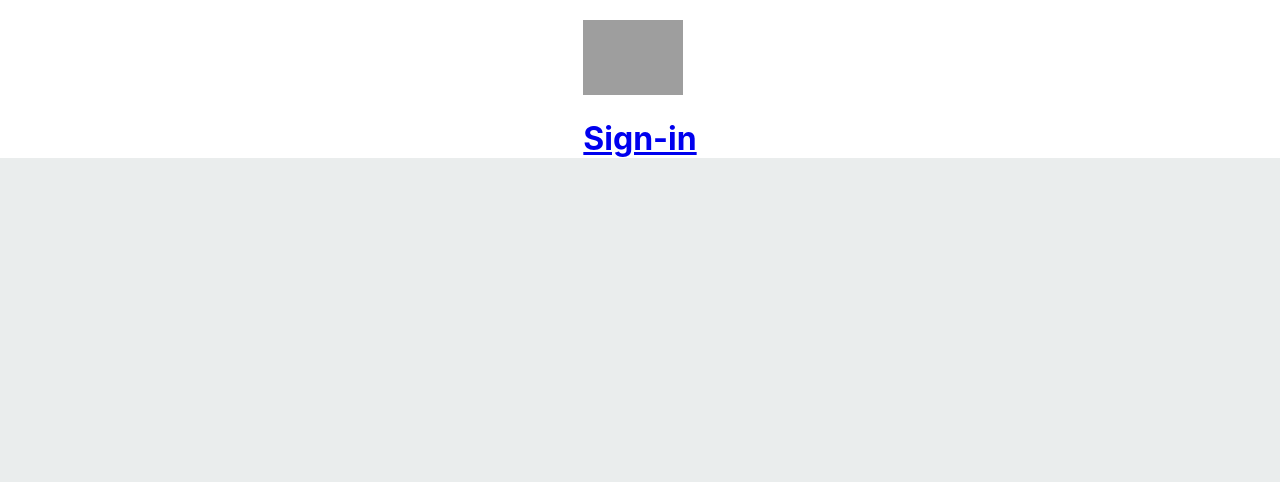
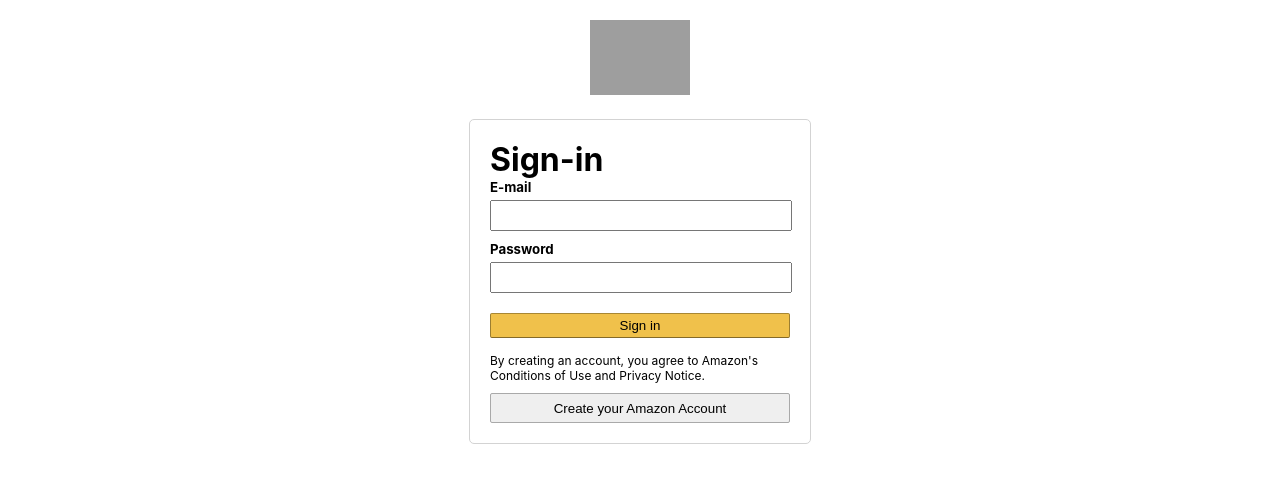
Before and after one commit to atemkumado/amazone-clone, a React (Create React App) app: page /login in a window 1280 px wide. Shown: the top 482 px of the page. Built offline with nearby package versions, Linux system fonts and the light colour scheme; grey boxes are pictures that could not be loaded.

Commit message:
configure firebase

```diff
--- a/package.json
+++ b/package.json
@@ -6,6 +6,7 @@
     "@testing-library/jest-dom": "^5.11.6",
     "@testing-library/react": "^11.2.2",
     "@testing-library/user-event": "^12.6.0",
+    "firebase": "^8.2.1",
     "react": "^17.0.1",
     "react-currency-format": "^1.0.0",
     "react-dom": "^17.0.1",
--- a/src/Login.css
+++ b/src/Login.css
@@ -1,6 +1,7 @@
 .login {
-  background: white;
+  background-color: white;
   display: flex;
+  height: 100vh;
   flex-direction: column;
   align-items: center;
 }
@@ -13,3 +14,46 @@
   margin-left: auto;
   margin-right: auto;
 }
+
+.login__container {
+  width: 300px;
+  height: fit-content;
+  display: flex;
+  flex-direction: column;
+  border-radius: 5px;
+  border: 1px solid lightgray;
+  padding: 20px;
+}
+
+.login__container > h1 {
+  font-weight: 5px;
+}
+.login__container > form > h5 {
+  margin-bottom: 5px;
+}
+.login__container > form > input {
+  height: 25px;
+  margin-bottom: 10px;
+  width: 98%;
+}
+.login__container > p {
+  margin-top: 15px;
+  font-size: 12px;
+}
+.login__signInButton {
+  background: #f0c14b;
+  border-radius: 2px;
+  width: 100%;
+  height: 25px;
+  border: 1px solid;
+  margin-top: 10px;
+  border-color: #a88734 #9c7e31 #846a29;
+}
+.login__registerButton {
+  border-radius: 2px;
+  width: 100%;
+  height: 30px;
+  border: 1px solid;
+  margin-top: 10px;
+  border-color: darkgray;
+}
--- a/src/Login.js
+++ b/src/Login.js
@@ -1,8 +1,18 @@
-import React from "react";
+import React, { useState } from "react";
 import { Link } from "react-router-dom";
 import "./Login.css";
 
 function Login() {
+  const [email, setEmail] = useState("");
+  const [password, setPassword] = useState("");
+  const signIn = (e) => {
+    e.preventDefault();
+    //do some fancy firebase
+  };
+  const register = (e) => {
+    e.preventDefault();
+    //do some fancy firebase
+  };
   return (
     <div className="login">
       <Link to="/">
@@ -11,13 +21,39 @@
           alt="Amazone Logo"
           src="https://upload.wikimedia.org/wikipedia/commons/thumb/a/a9/Amazon_logo.svg/1200px-Amazon_logo.svg.png"
         />
-        <div className="login__container">
-          <h1>Sign-in</h1>
-          <form>
+      </Link>
+      <div className="login__container">
+        <h1>Sign-in</h1>
+        <form>
+          <h5>E-mail</h5>
+          <input
+            type="text"
+            value={email}
+            onChange={(e) => setEmail(e.target.value)}
+          />
+          <h5>Password</h5>
+          <input
+            type="password"
+            value={password}
+            onChange={(e) => setPassword(e.target.value)}
+          />
 
-          </form>
-        </div>
-      </Link>
+          <button
+            className="login__signInButton"
+            type="submit"
+            onClick={signIn}
+          >
+            Sign in
+          </button>
+        </form>
+        <p>
+          By creating an account, you agree to Amazon's Conditions of Use and
+          Privacy Notice.
+        </p>
+        <button onClick={register} className="login__registerButton">
+          Create your Amazon Account
+        </button>
+      </div>
     </div>
   );
 }
--- /dev/null
+++ b/src/Logout.js
@@ -0,0 +1 @@
+    cs
--- a/src/firebase.js
+++ b/src/firebase.js
@@ -1,4 +1,5 @@
 // For Firebase JS SDK v7.20.0 and later, measurementId is optional
+import firebase from "firebase";
 const firebaseConfig = {
   apiKey: "AIzaSyB8lvNyfL0fFR2GM9XChISAHDY9BGu_qio",
   authDomain: "clone-8c895.firebaseapp.com",
@@ -6,5 +7,6 @@
   storageBucket: "clone-8c895.appspot.com",
   messagingSenderId: "331759098732",
   appId: "1:331759098732:web:76f4828d5795a37bafb149",
-    measurementId: "G-2YF9YPTXY7"
+  measurementId: "G-2YF9YPTXY7",
 };
+const firebaseApp = firebase.initializeApp(firebaseConfig);
```
Also changed, not shown: 2 other files (tests, documents, lock files or other folders). Lines whose indentation alone changed are shown as unchanged.
